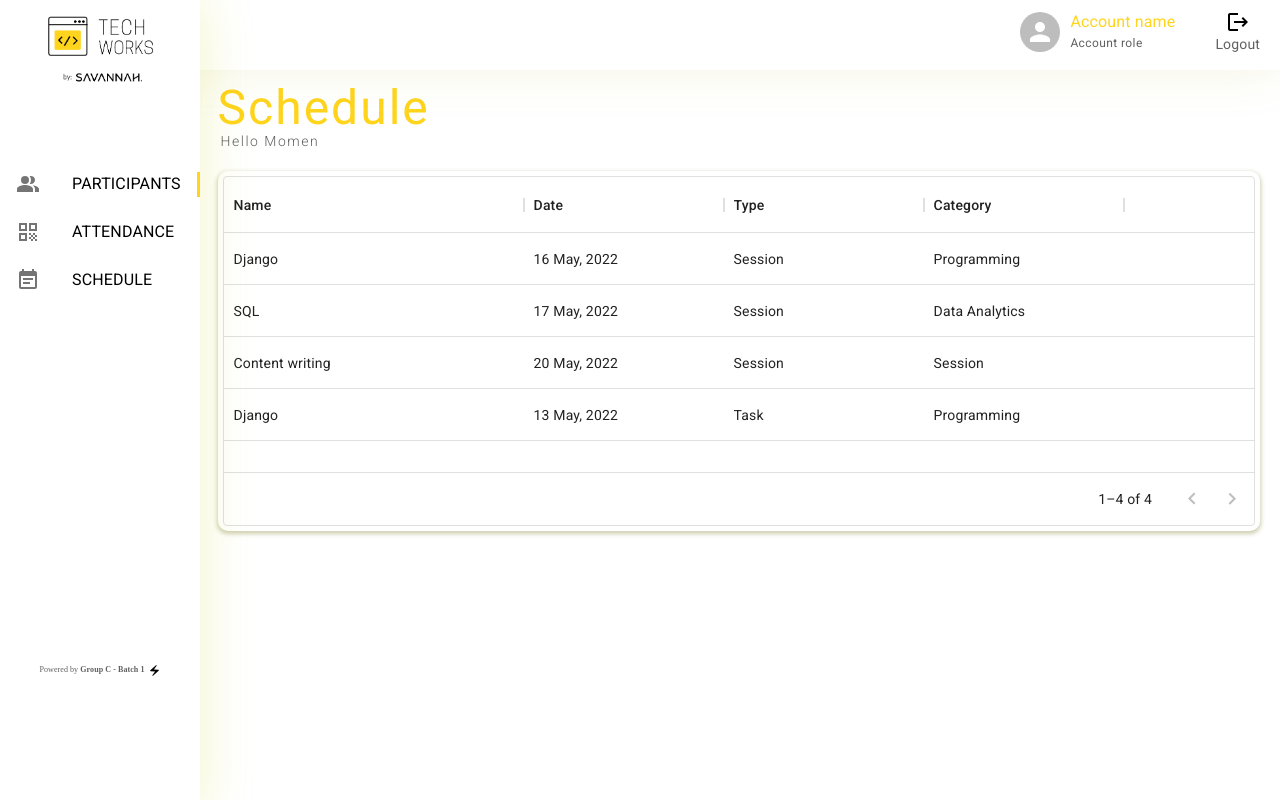
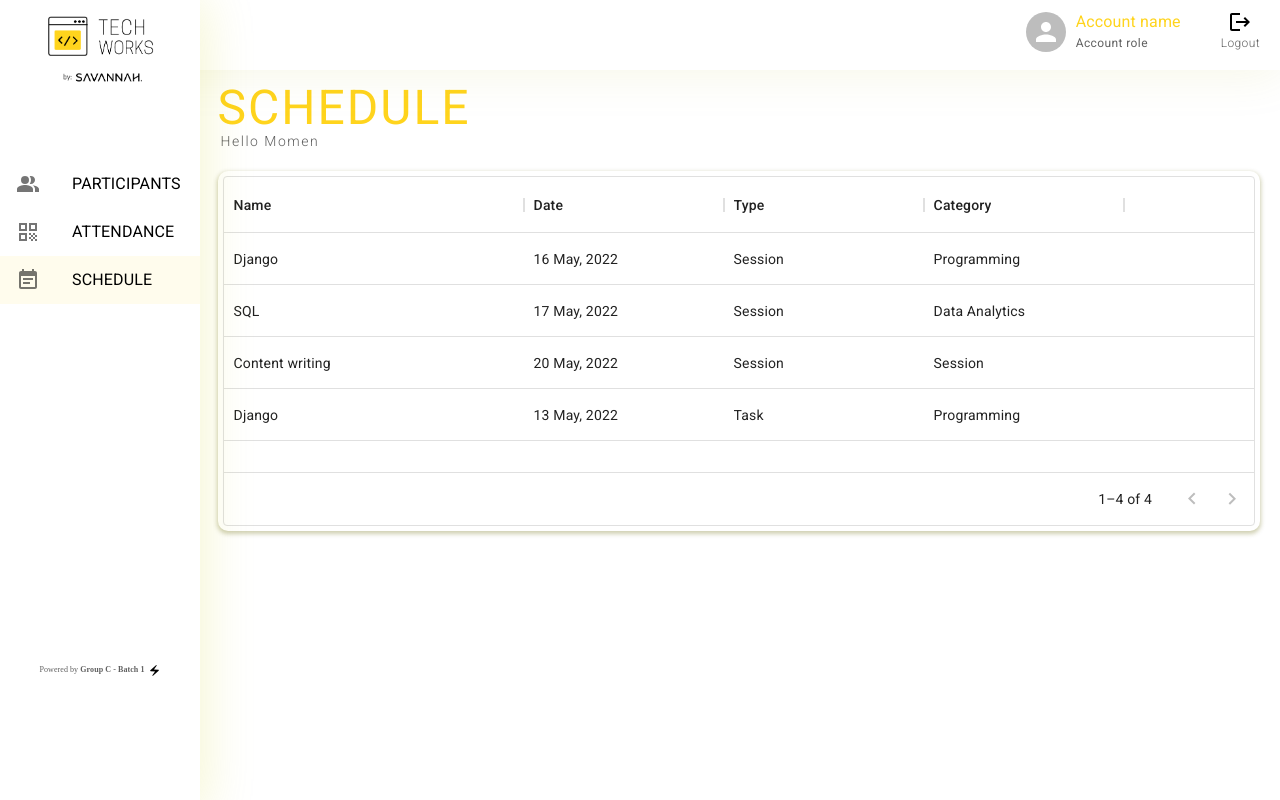
Before and after one commit to MomenAbdelwadoud/Techworks-Platform, a React (Create React App) app in the folder frontend/: page /schedule in a window 1280 px wide. Built offline with nearby package versions, Linux system fonts and the light colour scheme.

Commit message:
Added sidebar menu routing

```diff
--- /dev/null
+++ b/frontend/src/components/ListItem.jsx
@@ -0,0 +1,26 @@
+import ListItemButton from '@mui/material/ListItemButton';
+import ListItemIcon from '@mui/material/ListItemIcon';
+import ListItemText from '@mui/material/ListItemText';
+// Import people,qrcode,schedule material ui icons
+import PeopleAltIcon from '@mui/icons-material/PeopleAlt';
+import QrCodeIcon from '@mui/icons-material/QrCode';
+import EventNoteIcon from '@mui/icons-material/EventNote';
+import React from 'react'
+import {useLocation} from 'react-router-dom'
+
+export default function ListItem({name, is_selected}) {
+    const icons = {'participants':PeopleAltIcon,'attendance':QrCodeIcon,'schedule':EventNoteIcon}
+    const Icon = icons[name];
+    const title = name.toUpperCase()
+    const location = useLocation()
+  return (
+    <a href={'/'+ name} style={{color:'inherit',textDecoration:'inherit'}}>
+     <ListItemButton selected={location.pathname.slice(1) === name} >
+      <ListItemIcon>
+        <Icon color='secondary.black'/>
+      </ListItemIcon>
+      <ListItemText primary={title}  />
+    </ListItemButton>
+    </a>
+  )
+}
--- a/frontend/src/components/NavBar.jsx
+++ b/frontend/src/components/NavBar.jsx
@@ -14,8 +14,8 @@ const NavBar = () => {
                     <Typography component="p" variant="caption" color="secondary.light">Account role</Typography>
                 </div>
                 <div className={styles.logout}>
-                    <LogoutIcon color='secondary.light'></LogoutIcon>
-                    <Typography component="p" variant="body2" color="secondary.light">Logout</Typography>
+                    <LogoutIcon color="secondary.light"></LogoutIcon>
+                    <Typography component="p" variant="caption" fontWeight='light' color="secondary.light">Logout</Typography>
                 </div>
             </div>
         </div>
--- a/frontend/src/components/SideBar.jsx
+++ b/frontend/src/components/SideBar.jsx
@@ -1,14 +1,10 @@
 import React from 'react'
 
 import styles from '../styles/SideBar.module.css'
-import ListItemButton from '@mui/material/ListItemButton';
-import ListItemIcon from '@mui/material/ListItemIcon';
-import ListItemText from '@mui/material/ListItemText';
-// Import people,qrcode,schedule material ui icons
-import PeopleAltIcon from '@mui/icons-material/PeopleAlt';
-import QrCodeIcon from '@mui/icons-material/QrCode';
-import EventNoteIcon from '@mui/icons-material/EventNote';
+
+
 import CopyRight from './CopyRight';
+import ListItem from './ListItem';
 
 export default function SideBar() {
   return (
@@ -21,25 +17,10 @@ export default function SideBar() {
         </img>
       </div>
       <div className={styles.menu_items}>
-      <ListItemButton>
-      <ListItemIcon>
-        <PeopleAltIcon color='secondary.black'/>
-      </ListItemIcon>
-      <ListItemText primary="PARTICIPANTS"  />
-      <span className={styles.current_item}></span>
-    </ListItemButton>
-    <ListItemButton>
-      <ListItemIcon>
-        <QrCodeIcon color='secondary.black'/>
-      </ListItemIcon>
-      <ListItemText primary="ATTENDANCE"  />
-    </ListItemButton>
-    <ListItemButton>
-      <ListItemIcon>
-        <EventNoteIcon color='secondary.black'/>
-      </ListItemIcon>
-      <ListItemText primary="SCHEDULE"  />
-    </ListItemButton>
+
+        <ListItem name='participants' is_selected={true}></ListItem>
+        <ListItem name='attendance'></ListItem>
+        <ListItem name='schedule'></ListItem>
       </div>
       <CopyRight></CopyRight>
     </div>
--- a/frontend/src/components/Title.jsx
+++ b/frontend/src/components/Title.jsx
@@ -6,7 +6,7 @@ const Title = ({title,caption}) => {
     return (
         <div style={{display:'flex',flexDirection:'column',alignItems:'start',marginBottom:'20px'}}>
             <Typography variant="h3" fontFamily={'roboto'} letterSpacing={2} color="primary">
-                {title}
+                {title.toUpperCase()}
             </Typography>
             <Typography variant="body2" fontFamily={'roboto'} fontWeight="light" letterSpacing={1.5} color="secondary.light" style={{marginTop:'-5px',marginLeft:'3px'}}>
             {caption}
--- a/frontend/src/styles/SideBar.module.css
+++ b/frontend/src/styles/SideBar.module.css
@@ -22,11 +22,3 @@
     margin-bottom: 45vh;
     width: 100%;
 }
-
-.current_item{
-    background-color: #ffd41d;
-    width: 3px;
-    height: 25px;
-    position: absolute;
-    right: 0;
-}
```
